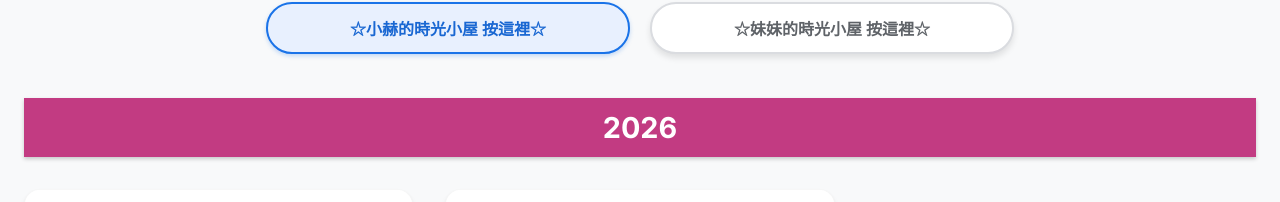
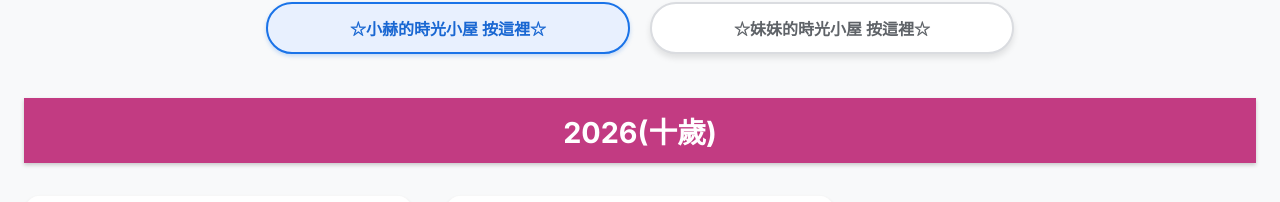
Before and after one commit to nn70/photo_album_site, a Next.js app: page / in a window 1280 px wide. Shown: the part 476-678 px from the top of the page. Built offline with nearby package versions, Linux system fonts and the light colour scheme; no server answers.

Commit message:
feat: Add age display (Chinese numerals) to year titles

```diff
--- a/src/app/page.tsx
+++ b/src/app/page.tsx
@@ -25,7 +25,7 @@ export default async function Home() {
 
       <div className="content-container">
         {albumData.map((yearGroup) => (
-          <YearSection key={yearGroup.year} yearGroup={yearGroup} />
+          <YearSection key={yearGroup.year} yearGroup={yearGroup} birthYear={2016} />
         ))}
       </div>
     </main>
--- a/src/app/raenie/page.tsx
+++ b/src/app/raenie/page.tsx
@@ -28,7 +28,7 @@ export default async function RaenieHome() {
             <div className="content-container">
                 {filteredData && filteredData.length > 0 ? (
                     filteredData.map((yearGroup: any) => (
-                        <YearSection key={yearGroup.year} yearGroup={yearGroup} />
+                        <YearSection key={yearGroup.year} yearGroup={yearGroup} birthYear={2020} />
                     ))
                 ) : (
                     <div style={{ textAlign: 'center', padding: '4rem' }}>No albums found.</div>
--- a/src/components/YearSection.tsx
+++ b/src/components/YearSection.tsx
@@ -2,10 +2,26 @@
 import { YearGroup } from '@/lib/albums';
 import AlbumCard from './AlbumCard';
 
-export default function YearSection({ yearGroup }: { yearGroup: YearGroup }) {
+const toChineseNum = (num: number) => {
+    const chars = ['零', '一', '二', '三', '四', '五', '六', '七', '八', '九', '十'];
+    if (num <= 10) return chars[num];
+    if (num < 20) return '十' + (num % 10 === 0 ? '' : chars[num % 10]);
+    return num; // Fallback for older
+};
+
+export default function YearSection({ yearGroup, birthYear }: { yearGroup: YearGroup, birthYear?: number }) {
+    let title = yearGroup.year.toString();
+    if (birthYear) {
+        const yearNum = parseInt(yearGroup.year);
+        const age = yearNum - birthYear;
+        if (age >= 0) {
+            title += `(${toChineseNum(age)}歲)`;
+        }
+    }
+
     return (
         <section className="year-section">
-            <h2 className="year-title">{yearGroup.year}</h2>
+            <h2 className="year-title">{title}</h2>
             <div className="album-grid">
                 {yearGroup.albums.map((album, index) => (
                     <AlbumCard key={index} album={album} />
```
